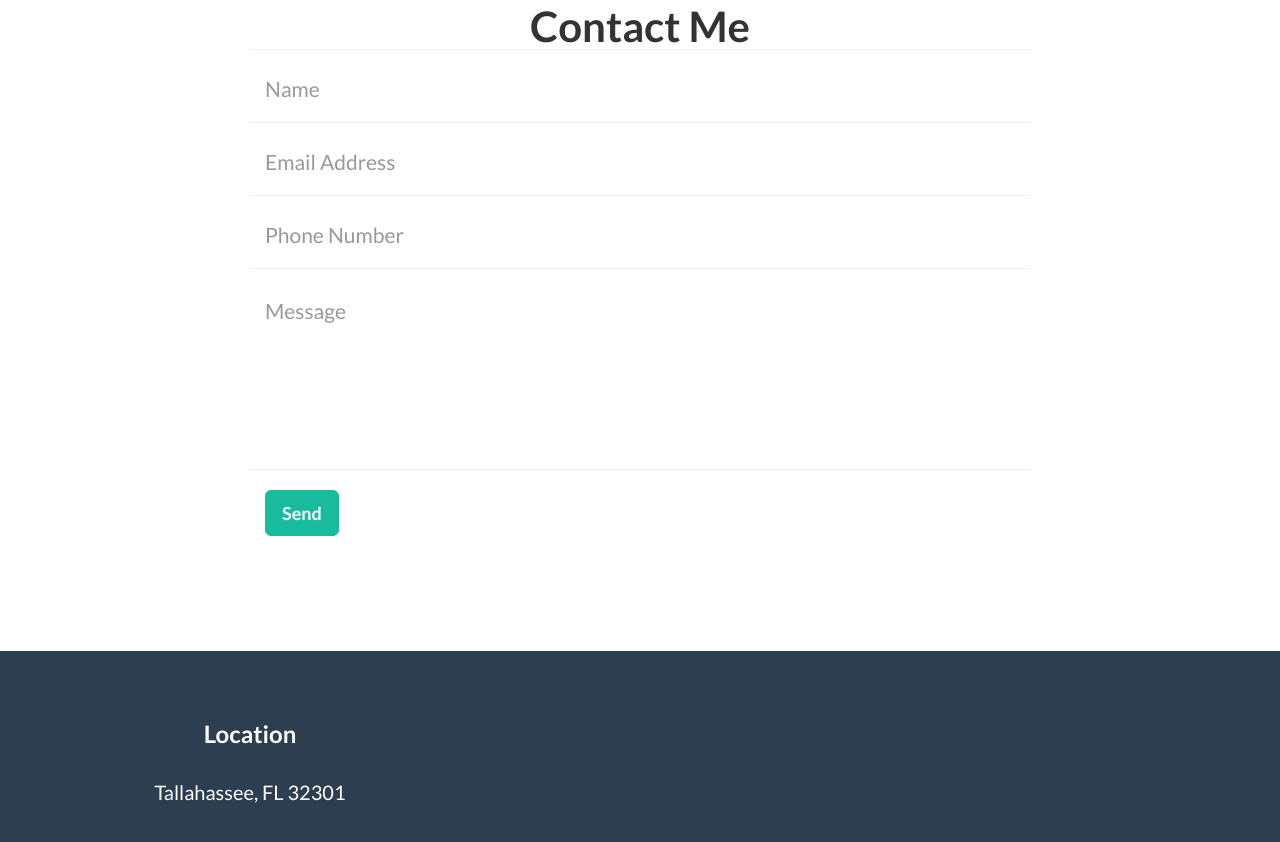
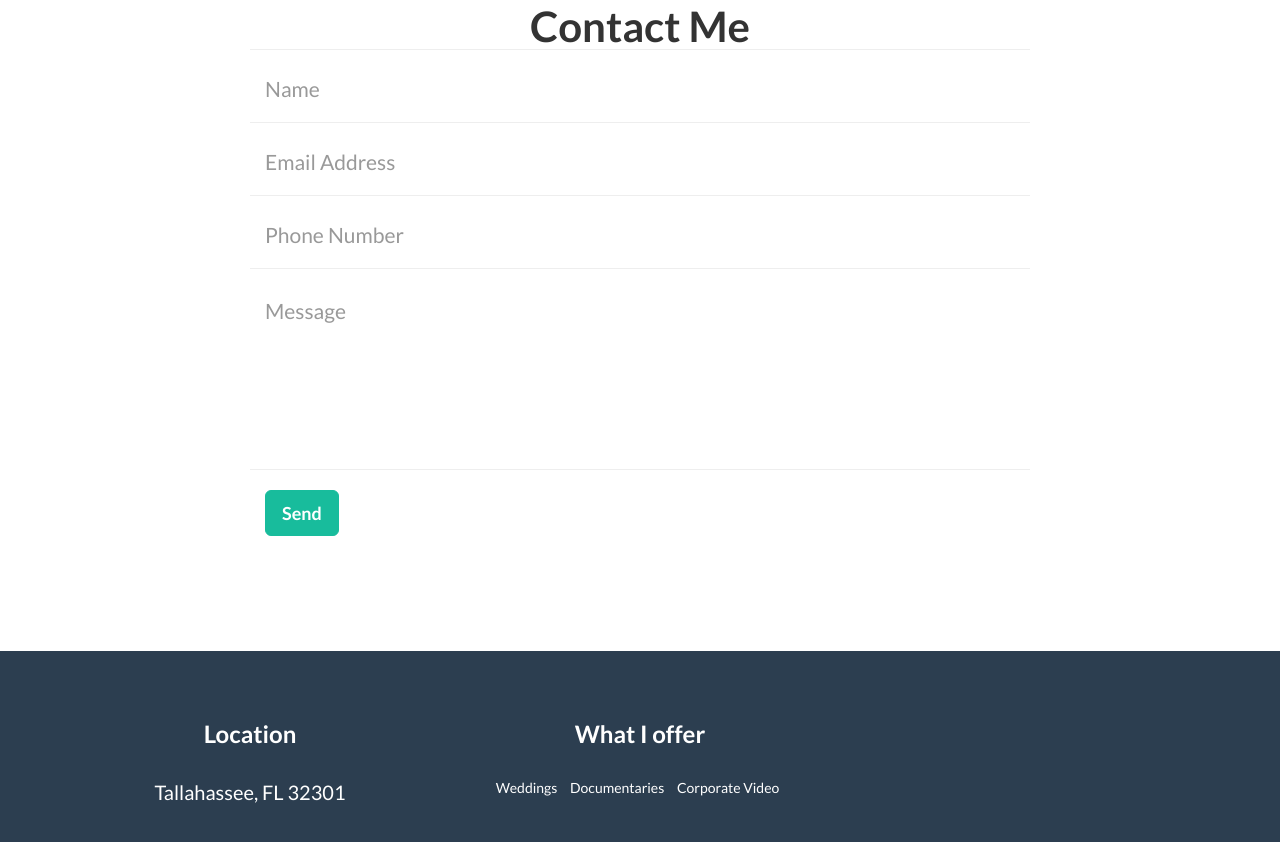
Before and after one commit to vynguyenfilms/portfolio, a website: page index.html in a window 1280 px wide. Shown: the part 1955-2797 px from the top of the page. Drawn offline with nearby package versions, Linux system fonts and the light colour scheme; files whose address does not match are found by name.

Commit message:
what we offer

```diff
--- a/index.html
+++ b/index.html
@@ -244,8 +244,21 @@
                     <div class="footer-col col-md-4">
                       <center>
                         <h3>Location</h3>
-                        <p>Tallahassee, FL 32301
-                        </p>
+                        <p>Tallahassee, FL 32301</p>
+                    </div>
+                    <div class="footer-col col-md-4">
+                      <h3>What I offer</h3>
+                      <ul class="list-inline">
+                          <li>
+                              Weddings
+                          </li>
+                          <li>
+                            Documentaries
+                          </li>
+                          <li>
+                          Corporate Video
+                        </li>
+                      </ul>
                     </div>
                     <!--
                     <div class="footer-col col-md-4">
```
